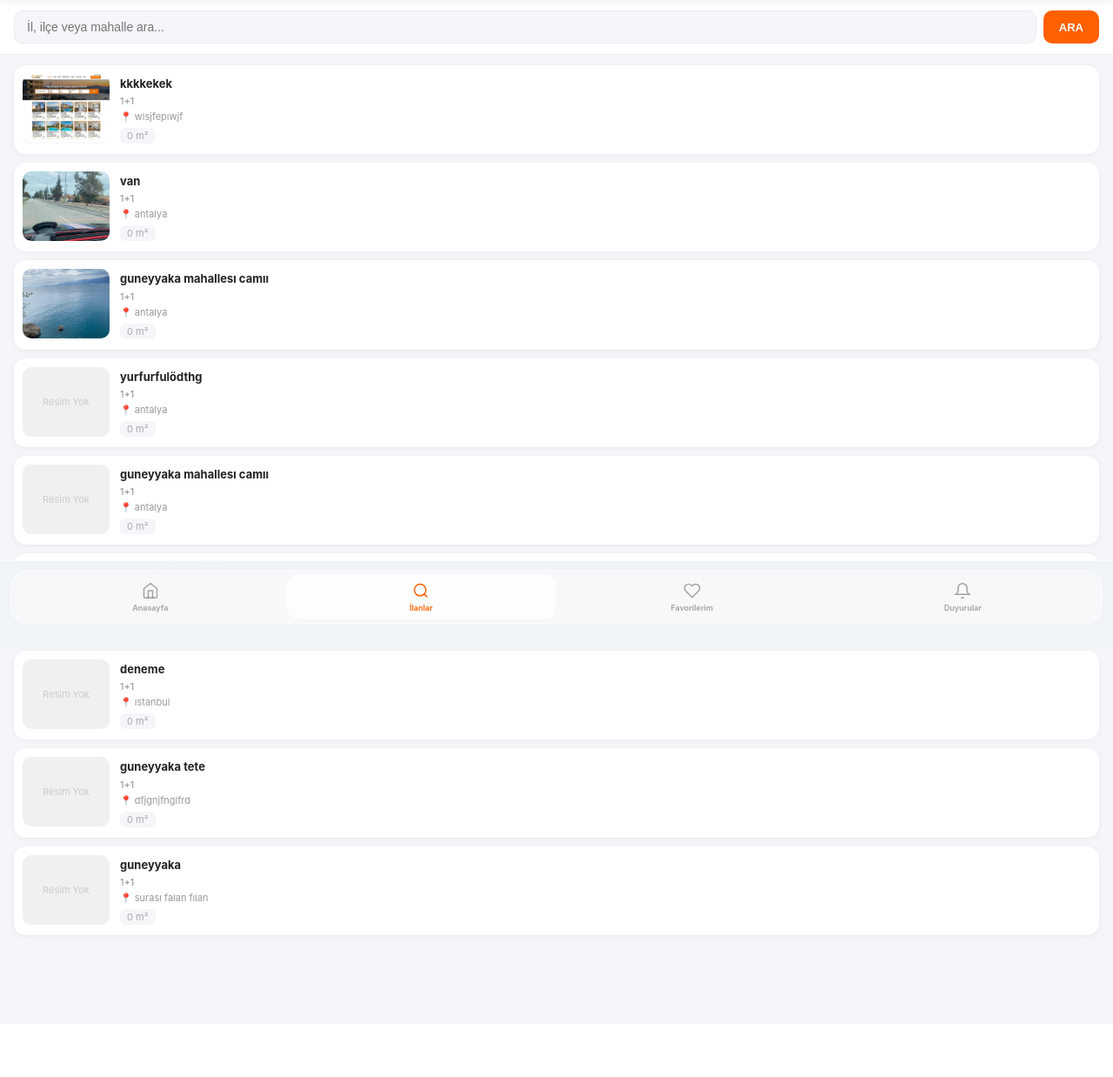
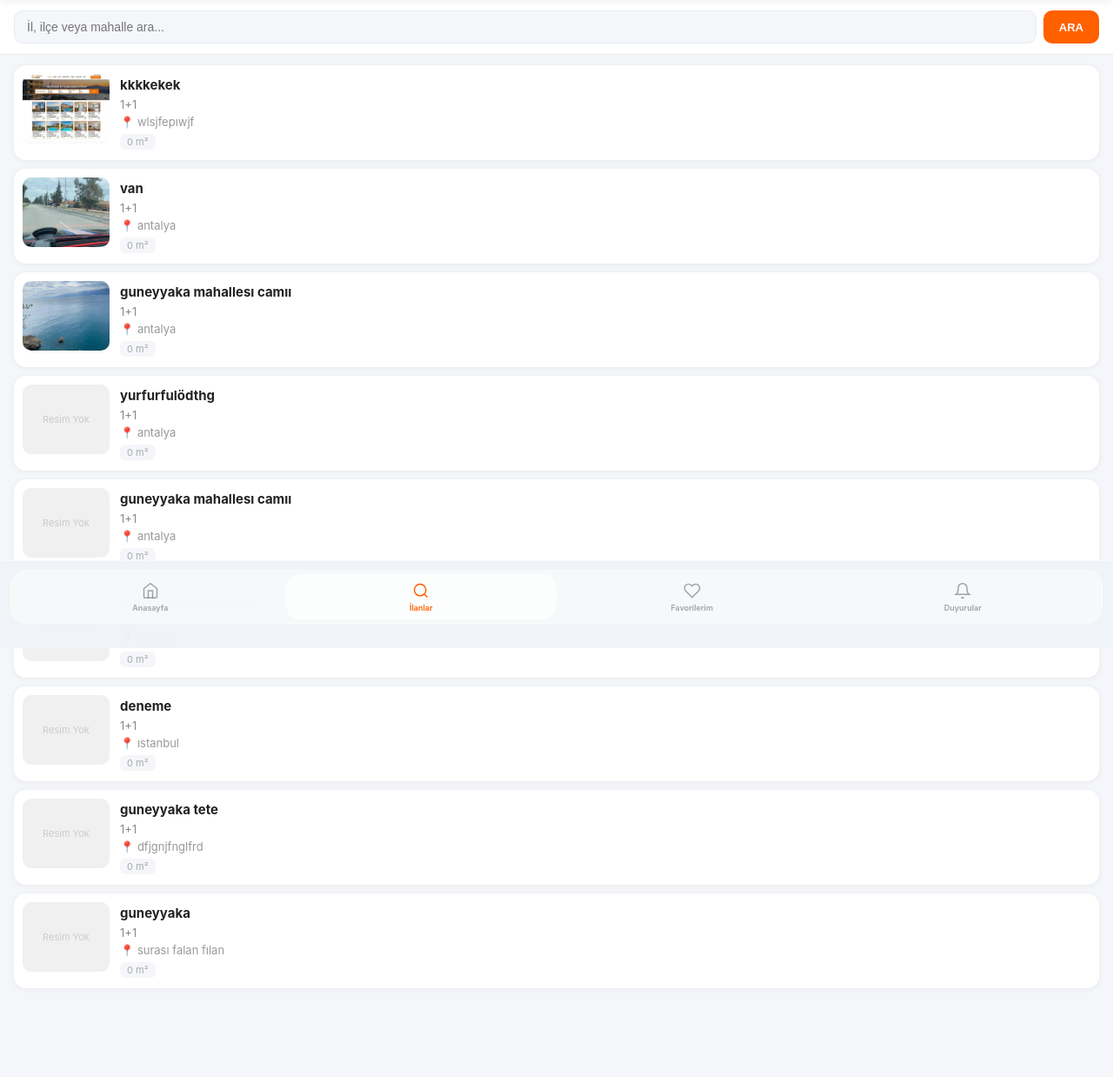
Before and after one commit to seyfettinkeskin7-hue/ilansitesiaa, a Django app: page /ilanlar/ in a window 1280 px wide. Shown: the part 55-1293 px from the top of the page at 87% size. Before the commit the page ends 1135 px from the top, so only its background shows below. Run offline with Django 5.2, Linux system fonts and the light colour scheme; a user stored in the database is signed in; data comes from the database, SQL or seed files in the repository.

Commit message:
liste yazi boyutu buyutuldu

```diff
--- a/ilanlar/templates/ilanlar.html
+++ b/ilanlar/templates/ilanlar.html
@@ -27,9 +27,9 @@
         .ilan-satir-resim { width: 100px; height: 80px; border-radius: 10px; object-fit: cover; flex-shrink: 0; background: #eee; }
         .ilan-satir-resim-yok { width: 100px; height: 80px; border-radius: 10px; background: #f0f0f0; flex-shrink: 0; display: flex; align-items: center; justify-content: center; color: #ccc; font-size: 11px; }
         .ilan-satir-bilgi { flex: 1; display: flex; flex-direction: column; justify-content: space-between; padding: 2px 0; }
-        .ilan-satir-baslik { font-size: 13px; font-weight: 700; color: #222; line-height: 1.4; margin-bottom: 4px; }
-        .ilan-satir-detay { font-size: 11px; color: #888; margin-bottom: 4px; }
-        .ilan-satir-konum { font-size: 11px; color: #999; margin-bottom: 6px; }
+        .ilan-satir-baslik { font-size: 15px; font-weight: 700; color: #222; line-height: 1.4; margin-bottom: 4px; }
+        .ilan-satir-detay { font-size: 13px; color: #888; margin-bottom: 4px; }
+        .ilan-satir-konum { font-size: 13px; color: #999; margin-bottom: 6px; }
         .ilan-satir-alt { display: flex; align-items: center; justify-content: space-between; }
         .ilan-satir-metrekare { font-size: 11px; color: #aaa; background: #f4f6f9; padding: 2px 8px; border-radius: 6px; }
 
```
